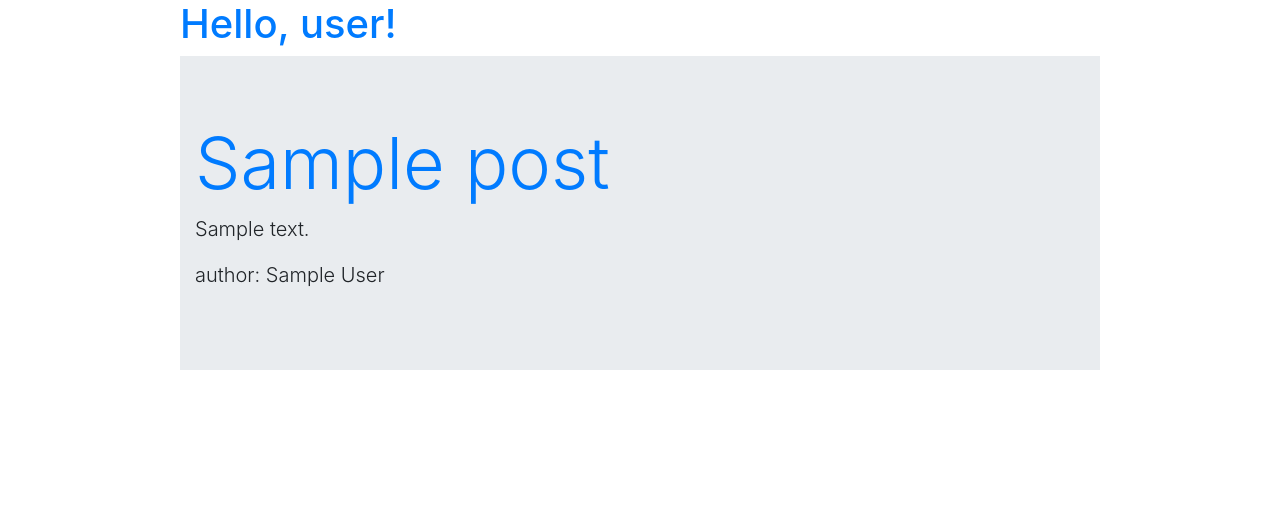
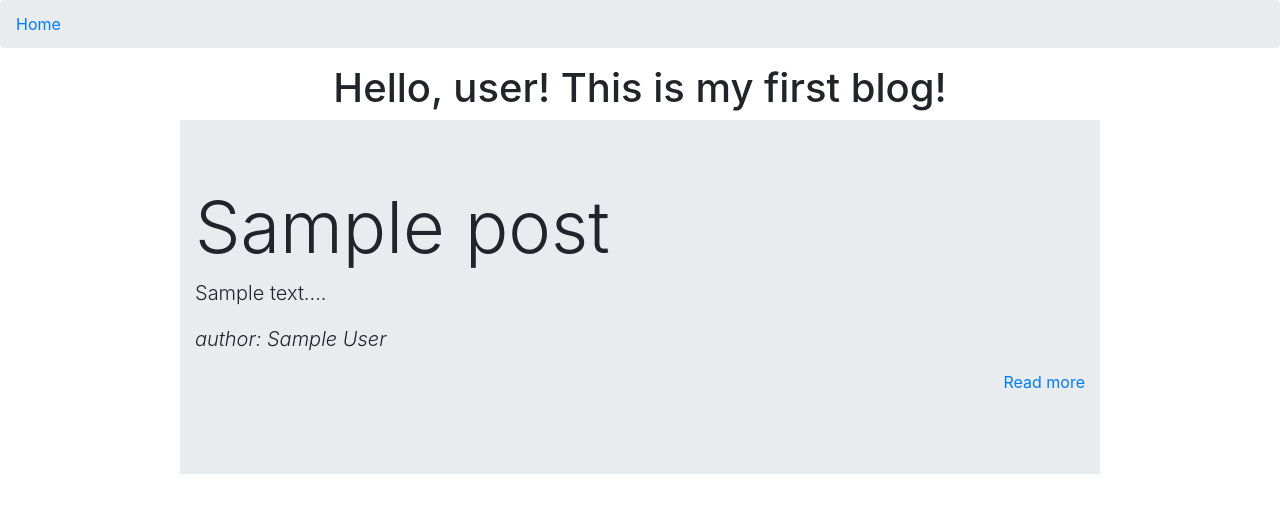
Before and after one commit to Sig2510/hillelPhp, a PHP site: template lecture4/blog/view/index.php in a window 1280 px wide. Shown: the top 513 px of the page. Run offline with PHP 8.4, Linux system fonts and the light colour scheme; the template is opened without the code that fills it: most values are stand-ins (such as "Sample title", 1, 10 or a date in 2020).

Commit message:
blog the next)

```diff
--- a/lecture4/blog/view/index.php
+++ b/lecture4/blog/view/index.php
@@ -1,35 +1,36 @@
 <!doctype html>
 <html lang="en">
   <head>
-    <title>Hello, world!</title>
+    <title>My Blog</title>
     <!-- Required meta tags -->
     <meta charset="utf-8">
     <meta name="viewport" content="width=device-width, initial-scale=1, shrink-to-fit=no">
 
+    <link rel="shortcut icon" href="src\icon\favicon.ico?v=1" type="image/x-icon">
     <!-- Bootstrap CSS -->
     <link rel="stylesheet" href="https://maxcdn.bootstrapcdn.com/bootstrap/4.0.0-beta.2/css/bootstrap.min.css" integrity="sha384-PsH8R72JQ3SOdhVi3uxftmaW6Vc51MKb0q5P2rRUpPvrszuE4W1povHYgTpBfshb" crossorigin="anonymous">
   </head>
   <body>
+    <nav aria-label="breadcrumb" role="navigation">
+      <ol class="breadcrumb">
+        <li class="breadcrumb-item active" aria-current="page"><a href="/">Home</a></li>
+      </ol>
+    </nav>
     <div class="container">
       <div class="row justify-content-md-center">
-        <div class="col-md-10">
-          <a href="/"><h1>Hello, user!</h1></a>
+        <div class="col-md-center">
+            <h1>Hello, user! This is my first blog!</h1>
         </div>
           <?php foreach ($posts as $index => $post) { ?>
             <div class="col-md-10">
               <div class="jumbotron jumbotron-fluid">
                 <div class="container">
-                <a href="/post.php?id=<?php echo $index; ?>">
-                  <h1 class="display-3">
-                    <?php echo $post['title']; ?>
-                  </h1>
+                  <h1 class="display-3"><?php echo $post['title']; ?></h1>
+                  <p class="lead"><?php echo substr($post['body'], 0, 97).'...'; ?></p>
+                  <p class="lead"><i>author: <?php echo $post['author']; ?></i></p>
+                  <a href="/post.php?id=<?php echo $index?>">
+                    <p class="text-right">Read more</p>
                   </a>
-                <p class="lead">
-                  <?php echo $post['body']; ?>
-                </p>
-                <p class="lead">
-                  author: <?php echo $post['author']; ?>
-                </p>
                 </div>
               </div>
             </div>
```
Also changed, not shown: lecture4/blog/view/post.php (+28 -18 lines), lecture4/blog/src/icon/favicon.ico (added). Lines whose indentation alone changed are shown as unchanged.
